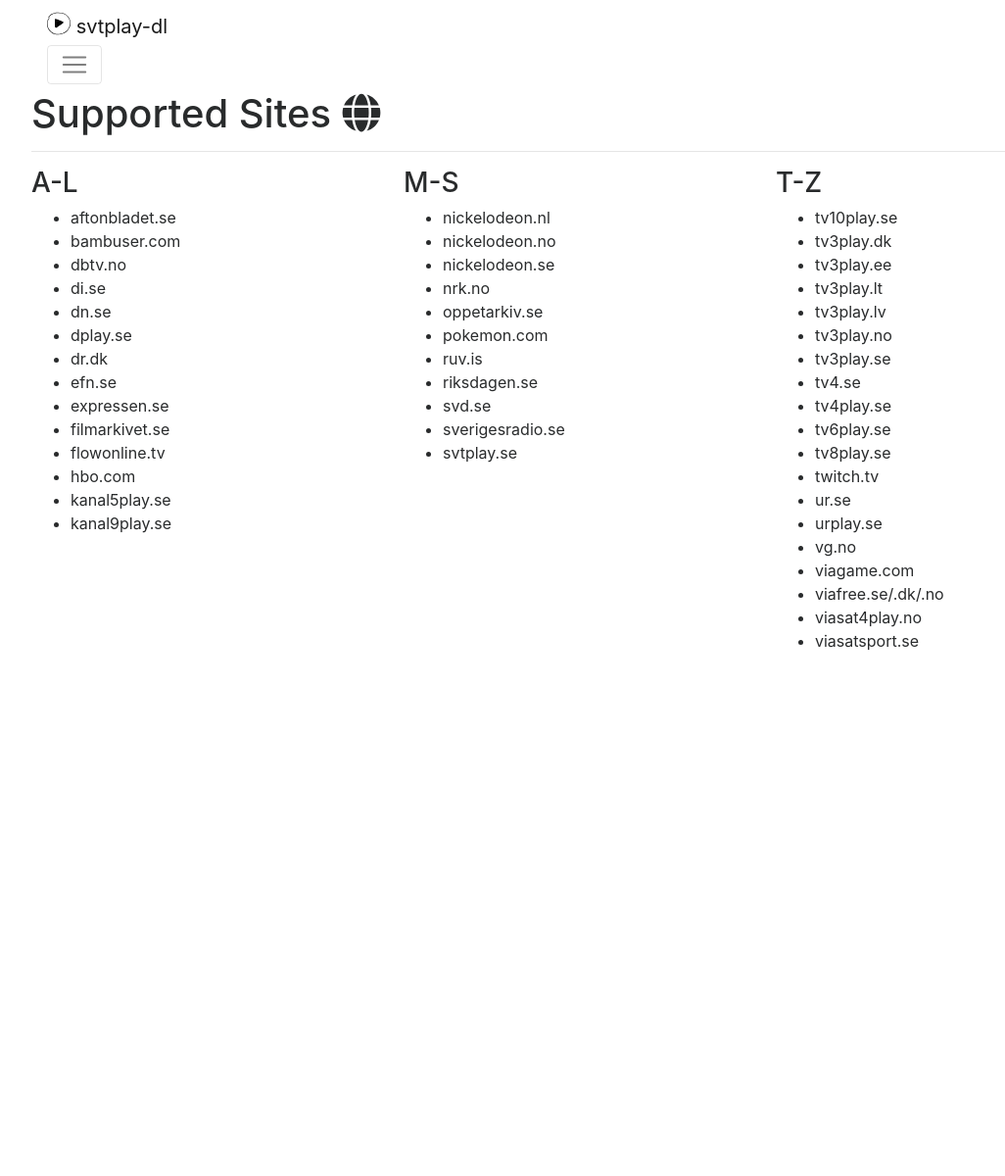
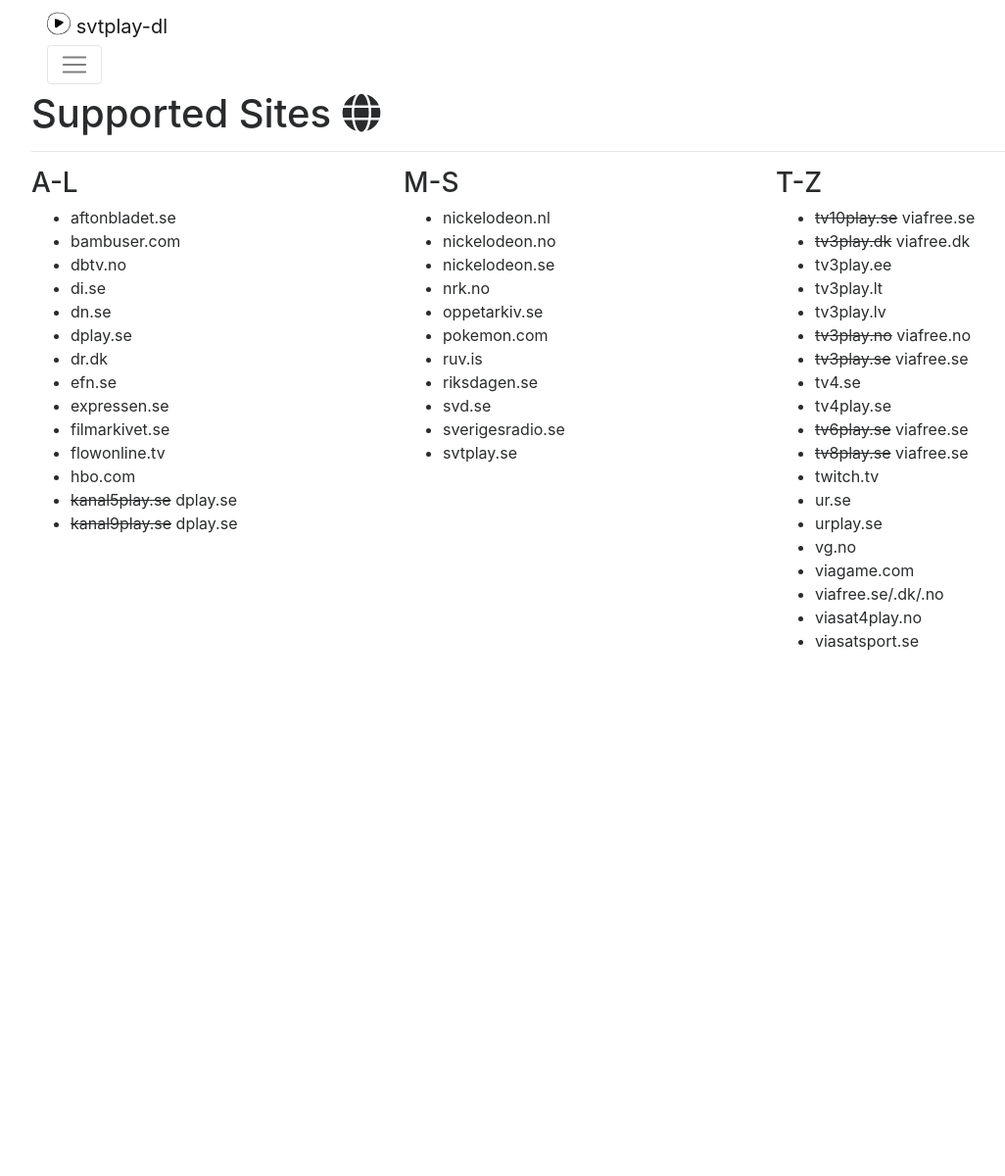
Before and after one commit to spaam/svtplay-dl-web, a Jekyll site: the page built from sites.md, in a window 1280 px wide. Shown: the whole page at 98% size, without its empty margins (53-1079 px from the left). Built offline with Jekyll 4.4.1, drawn with Linux system fonts in a browser that asks for light colours; nearby versions of some CDN libraries.

Commit message:
sites: strikethrough depricated

```diff
--- a/sites.md
+++ b/sites.md
@@ -21,8 +21,8 @@
 <li>filmarkivet.se</li>
 <li>flowonline.tv</li>
 <li>hbo.com</li>
-<li>kanal5play.se</li>
-<li>kanal9play.se</li>
+<li><del>kanal5play.se</del> dplay.se</li>
+<li><del>kanal9play.se</del> dplay.se</li>
 </ul>
 </div>
 <div class="col-md-4">
@@ -44,17 +44,17 @@
 <div class="col-md-4">
 <h3>T-Z</h3>
 <ul>
-<li>tv10play.se</li>
-<li>tv3play.dk</li>
+<li><del>tv10play.se</del> viafree.se</li>
+<li><del>tv3play.dk</del> viafree.dk</li>
 <li>tv3play.ee</li>
 <li>tv3play.lt</li>
 <li>tv3play.lv</li>
-<li>tv3play.no</li>
-<li>tv3play.se</li>
+<li><del>tv3play.no</del> viafree.no</li>
+<li><del>tv3play.se</del> viafree.se</li>
 <li>tv4.se</li>
 <li>tv4play.se</li>
-<li>tv6play.se</li>
-<li>tv8play.se</li>
+<li><del>tv6play.se</del> viafree.se</li>
+<li><del>tv8play.se</del> viafree.se</li>
 <li>twitch.tv</li>
 <li>ur.se</li>
 <li>urplay.se</li>
```
